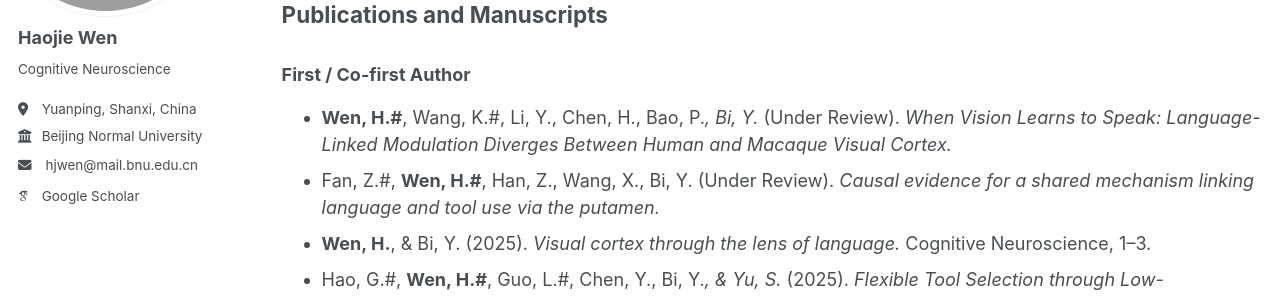
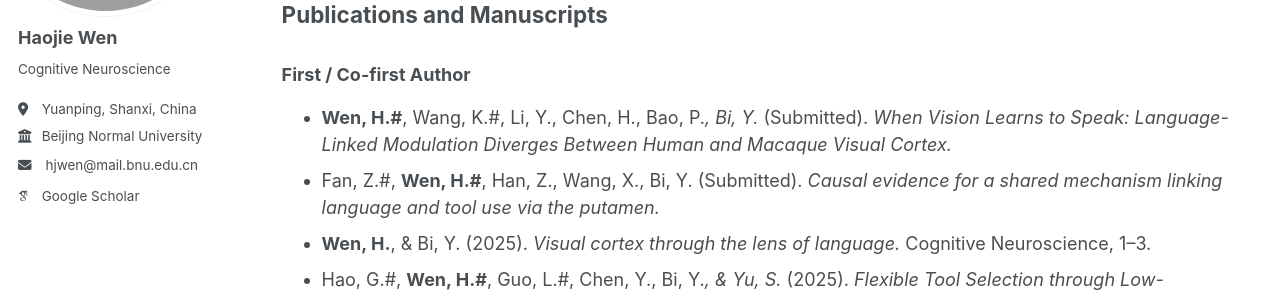
Before and after one commit to happyhaojie/happyhaojie.github.io, a Jekyll site: the page built from _pages/publications.md, in a window 1280 px wide and 1269 px high. Shown: the part 223-520 px from the top of the window. Built offline with Jekyll 4.4.1, drawn with Linux system fonts in a browser that asks for light colours; some web fonts are replaced.

Commit message:
Update publications.md

```diff
--- a/_pages/publications.md
+++ b/_pages/publications.md
@@ -12,8 +12,8 @@ You can find my articles on my [Google Scholar](https://scholar.google.com/citat
 
 ### First / Co-first Author
 
-- **Wen, H.#**, Wang, K.#, Li, Y., Chen, H., Bao, P.*, Bi, Y.* (Under Review). *When Vision Learns to Speak: Language-Linked Modulation Diverges Between Human and Macaque Visual Cortex.*
-- Fan, Z.#, **Wen, H.#**, Han, Z., Wang, X., Bi, Y. (Under Review). *Causal evidence for a shared mechanism linking language and tool use via the putamen.*
+- **Wen, H.#**, Wang, K.#, Li, Y., Chen, H., Bao, P.*, Bi, Y.* (Submitted). *When Vision Learns to Speak: Language-Linked Modulation Diverges Between Human and Macaque Visual Cortex.*
+- Fan, Z.#, **Wen, H.#**, Han, Z., Wang, X., Bi, Y. (Submitted). *Causal evidence for a shared mechanism linking language and tool use via the putamen.*
 - **Wen, H.**, & Bi, Y. (2025). *Visual cortex through the lens of language.* Cognitive Neuroscience, 1–3.
 - Hao, G.#, **Wen, H.#**, Guo, L.#, Chen, Y., Bi, Y.*, & Yu, S.* (2025). *Flexible Tool Selection through Low-dimensional Attribute Alignment of Vision and Language.* arXiv:2505.22146.
 - **Wen, H.**, Wang, D., & Bi, Y. (2024). *Processing language partly shares neural genetic basis with processing tools and body parts.* eNeuro, 11(8).
```
